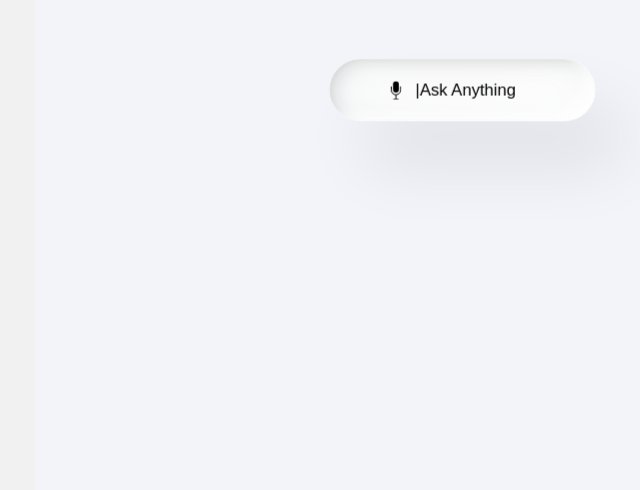
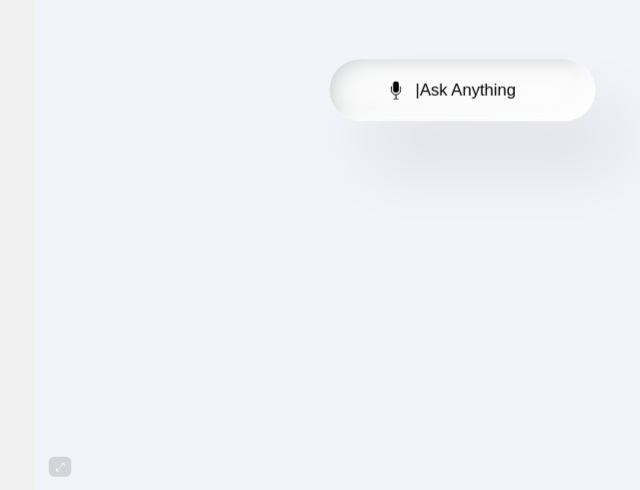
Before and after one commit to iamlura/iris-ai, a React (Vite) app: page / in a window 1280 px wide. Shown: the part 310-800 px from the top of the page, without its empty margins (178-818 px from the left). Built offline with nearby package versions, Linux system fonts and the light colour scheme; a web font is replaced by a local one.

Commit message:
fix: clickable input bar + fullscreen button

```diff
--- a/src/app/App.tsx
+++ b/src/app/App.tsx
@@ -7,6 +7,7 @@ export default function App() {
   const [showQ3, setShowQ3] = useState(false);
   const [showBI, setShowBI] = useState(false);
   const [scale, setScale] = useState(1);
+  const [isFullscreen, setIsFullscreen] = useState(false);
 
   useEffect(() => {
     const update = () => {
@@ -18,6 +19,20 @@ export default function App() {
     window.addEventListener('resize', update);
     return () => window.removeEventListener('resize', update);
   }, []);
+
+  useEffect(() => {
+    const onFsChange = () => setIsFullscreen(!!document.fullscreenElement);
+    document.addEventListener('fullscreenchange', onFsChange);
+    return () => document.removeEventListener('fullscreenchange', onFsChange);
+  }, []);
+
+  const toggleFullscreen = () => {
+    if (!document.fullscreenElement) {
+      document.documentElement.requestFullscreen().catch(() => {});
+    } else {
+      document.exitFullscreen().catch(() => {});
+    }
+  };
 
   const handleReset = () => {
     setShowQ3(false);
@@ -45,6 +60,23 @@ export default function App() {
           transform: `scale(${scale})`,
         }}
       >
+        {/* Fullscreen toggle — bottom-left corner, subtle */}
+        <button
+          onClick={toggleFullscreen}
+          title={isFullscreen ? 'Exit fullscreen' : 'Enter fullscreen'}
+          style={{
+            position: 'absolute', bottom: '20px', left: '20px',
+            zIndex: 100, background: 'rgba(0,0,0,0.25)', border: 'none',
+            color: 'white', borderRadius: '8px', padding: '6px 10px',
+            cursor: 'pointer', fontSize: '18px', lineHeight: 1,
+            opacity: 0.5, transition: 'opacity 0.2s',
+          }}
+          onMouseEnter={e => (e.currentTarget.style.opacity = '1')}
+          onMouseLeave={e => (e.currentTarget.style.opacity = '0.5')}
+        >
+          {isFullscreen ? '✕' : '⤢'}
+        </button>
+
         {/* Landing */}
         <div
           className="absolute inset-0 transition-opacity duration-700"
--- a/src/imports/Frame2055246625.tsx
+++ b/src/imports/Frame2055246625.tsx
@@ -47,13 +47,12 @@ const CARD_TOP = 222.395;
 const CARD_W = 1816.5;
 const CARD_H = 823.61;
 // Input bar inside right sidebar: card-relative center x=677.09, y=356.59 from card center
-// Card center y = 634.2 → input abs top = 634.2 + 356.59 - 94.42/2 = ~943.5
-// But Figma says top-of-card=222.4, card-center-y=634.2
-// input bar top (abs) = CARD_TOP + CARD_H/2 + 356.59 - 11 (half bar height ~22) ≈ 222.4+411.8+356.59-11 = 979.8
-// Let's use exact Figma: input bar top=896.16 within the scroll wrapper which starts at top=154
-// So abs top = 154 + 897 - 111.2(scroll offset) = ~940 → let's just use 900px from top of screen
-const INPUT_ABS_TOP = 154 + 897 - 111; // ≈ 940
-const INPUT_ABS_LEFT = CARD_LEFT + CARD_W / 2 + 677.09 - 396 / 2; // right sidebar center - half width
+// Right sidebar: left edge = CARD_LEFT + CARD_W - 433.75 = 51.75+1816.5-433.75 = 1434.5
+// Sidebar center X = 1434.5 + 433.75/2 = 1651.4
+// Input width = 396px → left = 1651.4 - 198 = 1453.4
+// Input top: card bottom (1046) - 44px bar height - 25px margin = 977
+const INPUT_ABS_TOP = 977;
+const INPUT_ABS_LEFT = 1453;
 
 export default function Frame2055246625({
   visible,
```
